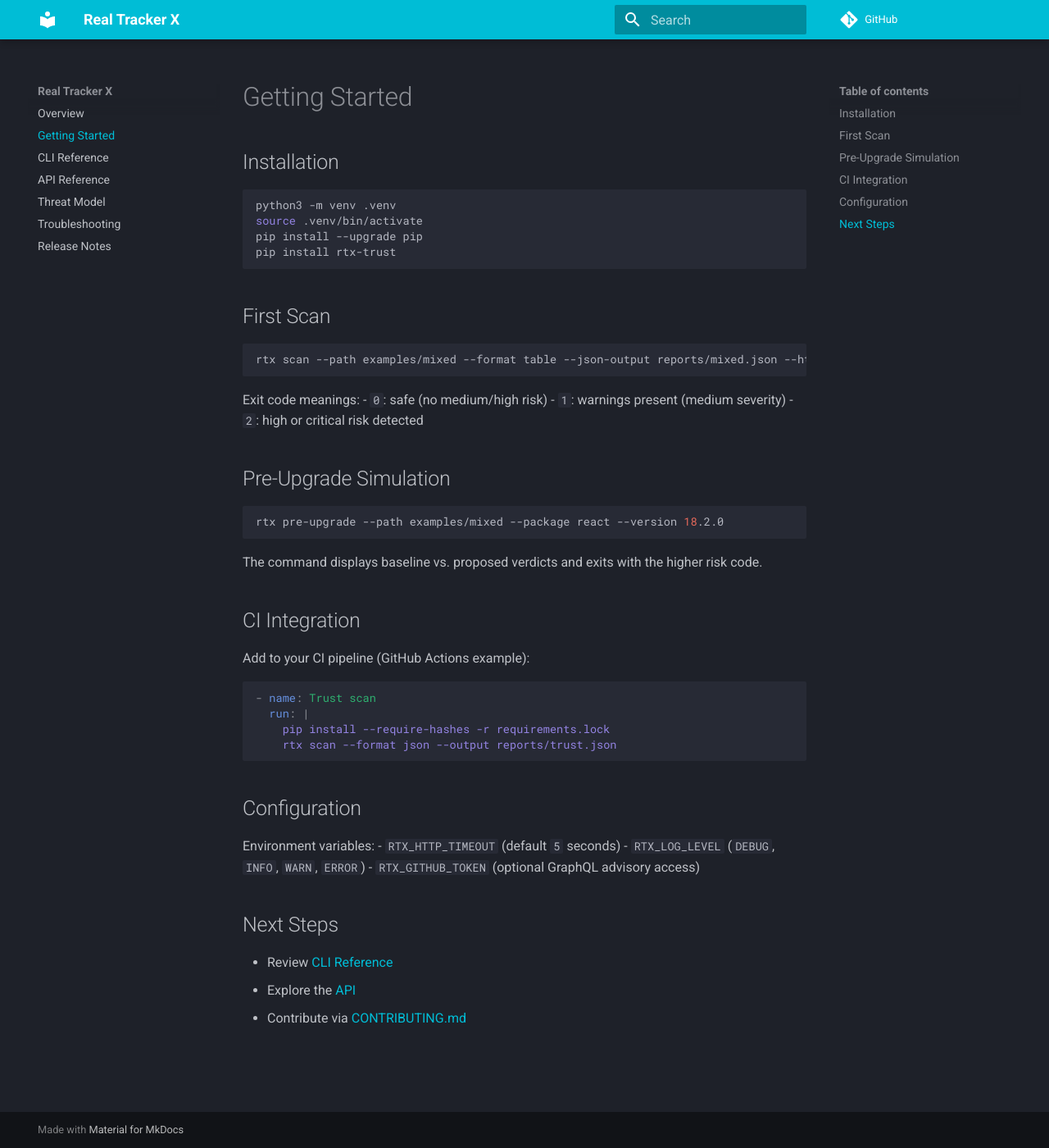
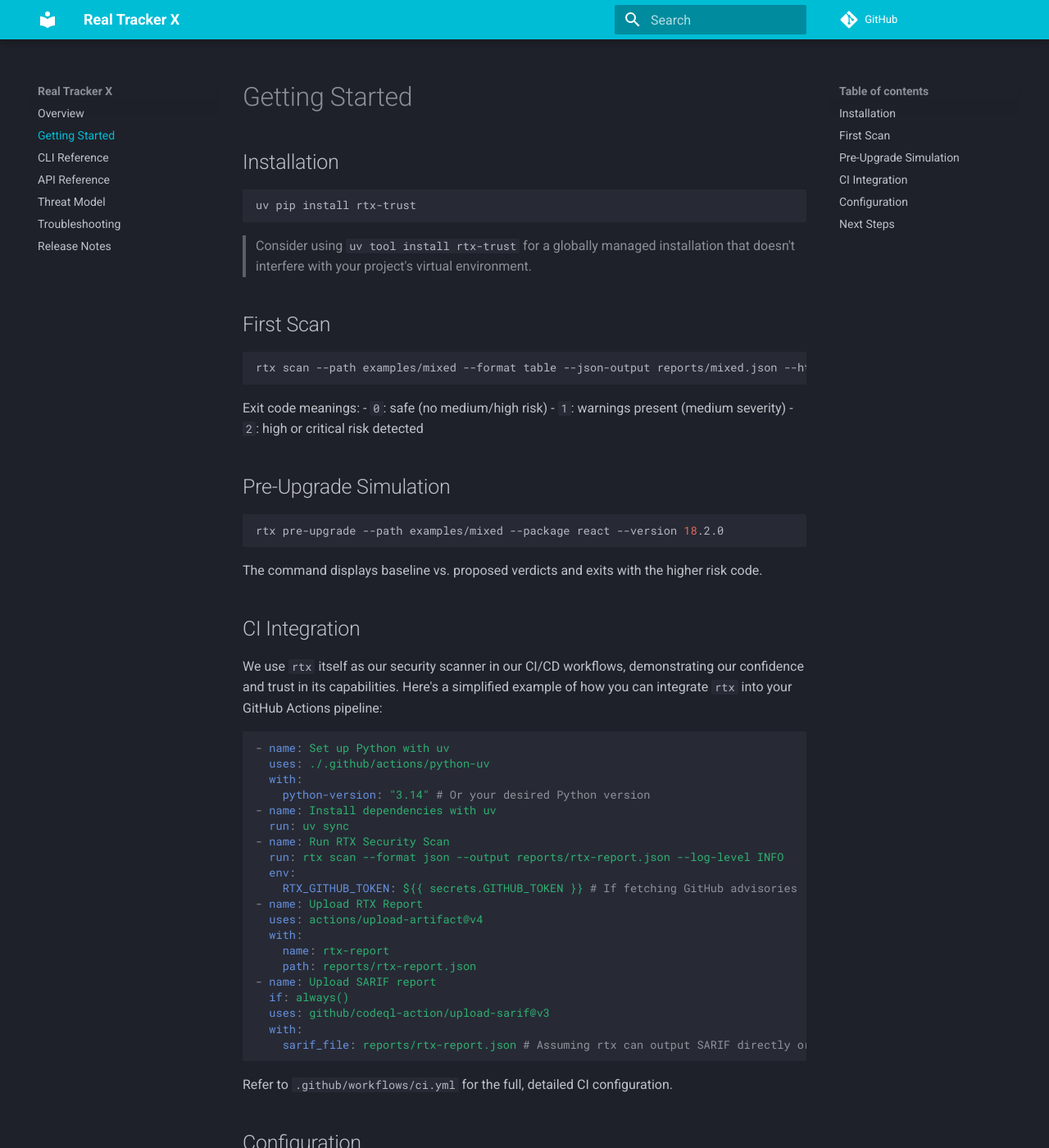
Before and after one commit to afadesigns/rtx, an MkDocs documentation site: the page built from docs/getting-started.md, in a window 1280 px wide and 1400 px high. Shown: the whole window at 82% size. Built offline with MkDocs 1.6.1 and Material for MkDocs 9.7.7, drawn with Linux system fonts in a browser that asks for light colours; comment, search, counter and statistics services are not loaded.

Commit message:
docs: update getting-started.md for uv and CI integration

````diff
--- a/docs/getting-started.md
+++ b/docs/getting-started.md
@@ -2,11 +2,10 @@
 
 ## Installation
 ```bash
-python3 -m venv .venv
-source .venv/bin/activate
-pip install --upgrade pip
-pip install rtx-trust
+uv pip install rtx-trust
 ```
+
+> Consider using `uv tool install rtx-trust` for a globally managed installation that doesn't interfere with your project's virtual environment.
 
 ## First Scan
 ```bash
@@ -26,13 +25,32 @@ rtx pre-upgrade --path examples/mixed --package react --version 18.2.0
 The command displays baseline vs. proposed verdicts and exits with the higher risk code.
 
 ## CI Integration
-Add to your CI pipeline (GitHub Actions example):
+We use `rtx` itself as our security scanner in our CI/CD workflows, demonstrating our confidence and trust in its capabilities. Here's a simplified example of how you can integrate `rtx` into your GitHub Actions pipeline:
+
 ```yaml
-- name: Trust scan
-  run: |
-    pip install --require-hashes -r requirements.lock
-    rtx scan --format json --output reports/trust.json
+- name: Set up Python with uv
+  uses: ./.github/actions/python-uv
+  with:
+    python-version: "3.14" # Or your desired Python version
+- name: Install dependencies with uv
+  run: uv sync
+- name: Run RTX Security Scan
+  run: rtx scan --format json --output reports/rtx-report.json --log-level INFO
+  env:
+    RTX_GITHUB_TOKEN: ${{ secrets.GITHUB_TOKEN }} # If fetching GitHub advisories
+- name: Upload RTX Report
+  uses: actions/upload-artifact@v4
+  with:
+    name: rtx-report
+    path: reports/rtx-report.json
+- name: Upload SARIF report
+  if: always()
+  uses: github/codeql-action/upload-sarif@v3
+  with:
+    sarif_file: reports/rtx-report.json # Assuming rtx can output SARIF directly or a conversion step is added
 ```
+
+Refer to `.github/workflows/ci.yml` for the full, detailed CI configuration.
 
 ## Configuration
 Environment variables:
````
